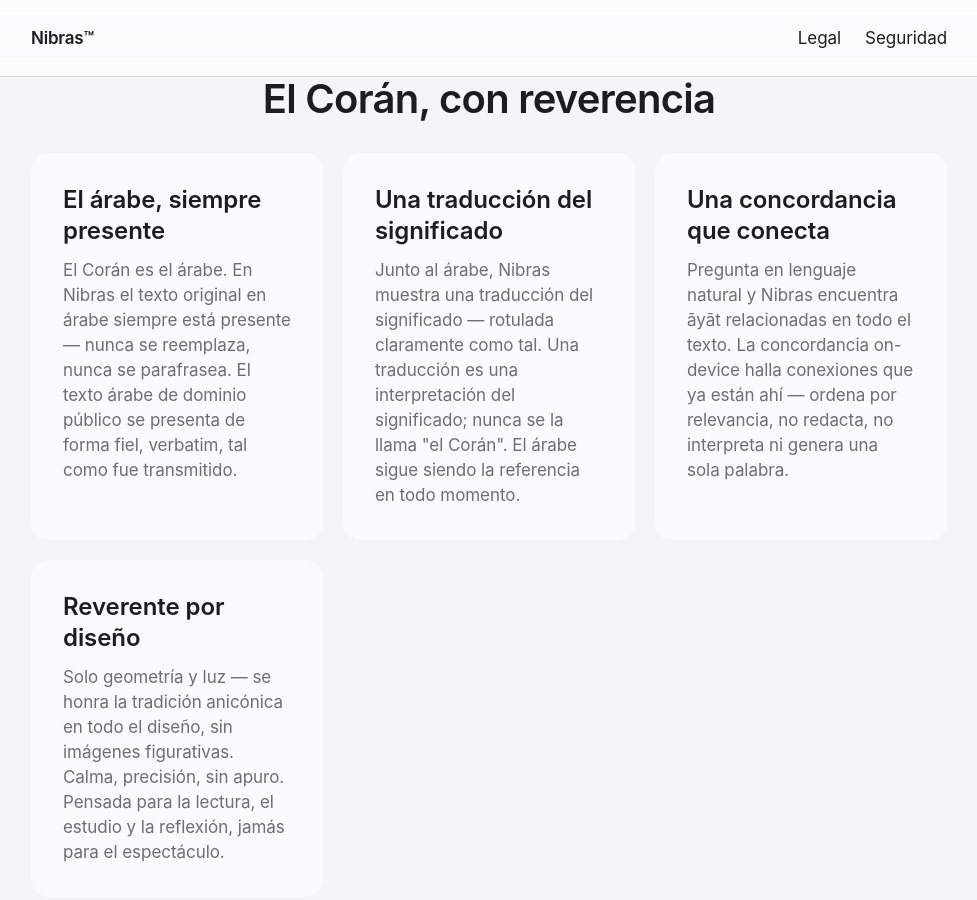
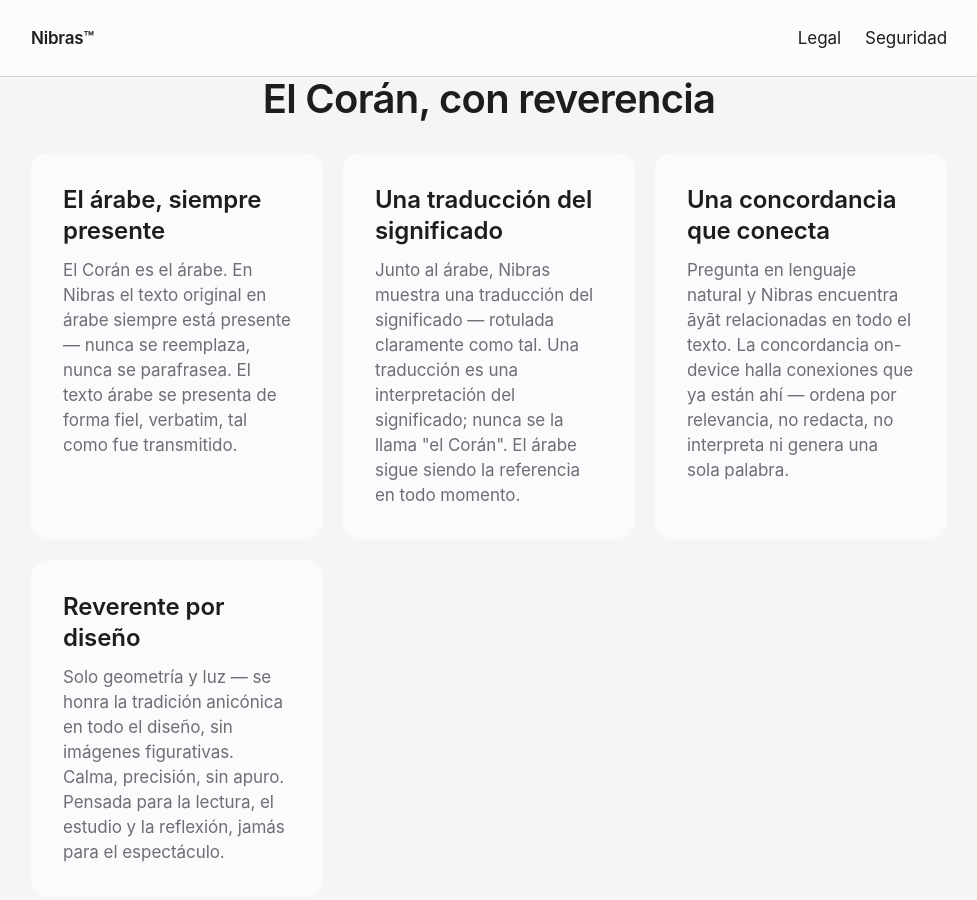
Before and after one commit to KhassinX/nibras-web, a Jekyll site: the page built from es/index.html, in a window 1280 px wide and 900 px high, scrolled down 829 px. Shown: the whole window, without its empty margins (151-1128 px from the left). Built offline with Jekyll 4.4.1, drawn with Linux system fonts in a browser that asks for light colours.

Commit message:
fix(legal): el arabe es Tanzil CC BY 3.0, no dominio publico

```diff
--- a/es/index.html
+++ b/es/index.html
@@ -26,7 +26,7 @@
     <div class="cards-grid">
       <article class="card">
         <h3>El árabe, siempre presente</h3>
-        <p>El Corán es el árabe. En Nibras el texto original en árabe siempre está presente — nunca se reemplaza, nunca se parafrasea. El texto árabe de dominio público se presenta de forma fiel, verbatim, tal como fue transmitido.</p>
+        <p>El Corán es el árabe. En Nibras el texto original en árabe siempre está presente — nunca se reemplaza, nunca se parafrasea. El texto árabe se presenta de forma fiel, verbatim, tal como fue transmitido.</p>
       </article>
 
       <article class="card">
```
